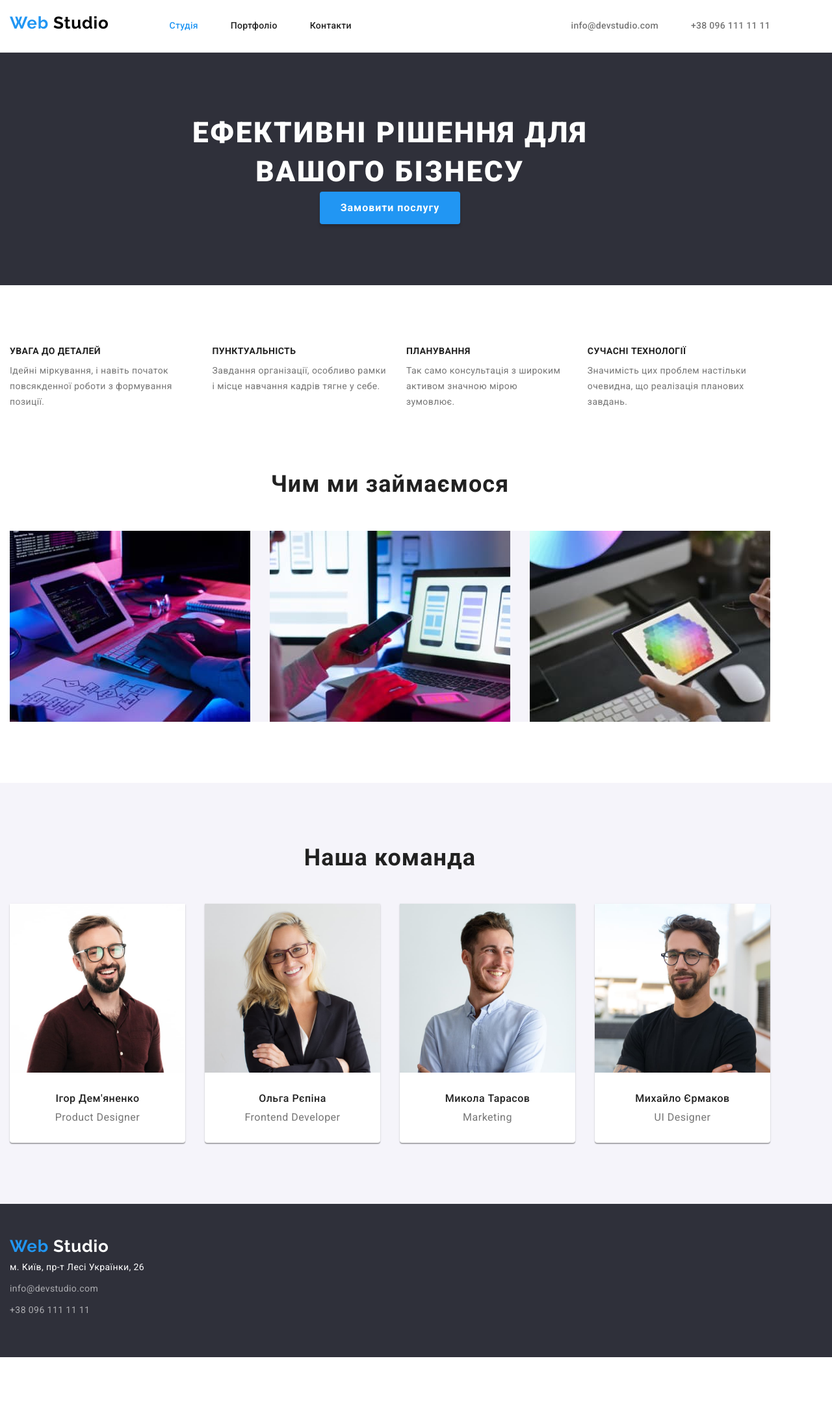
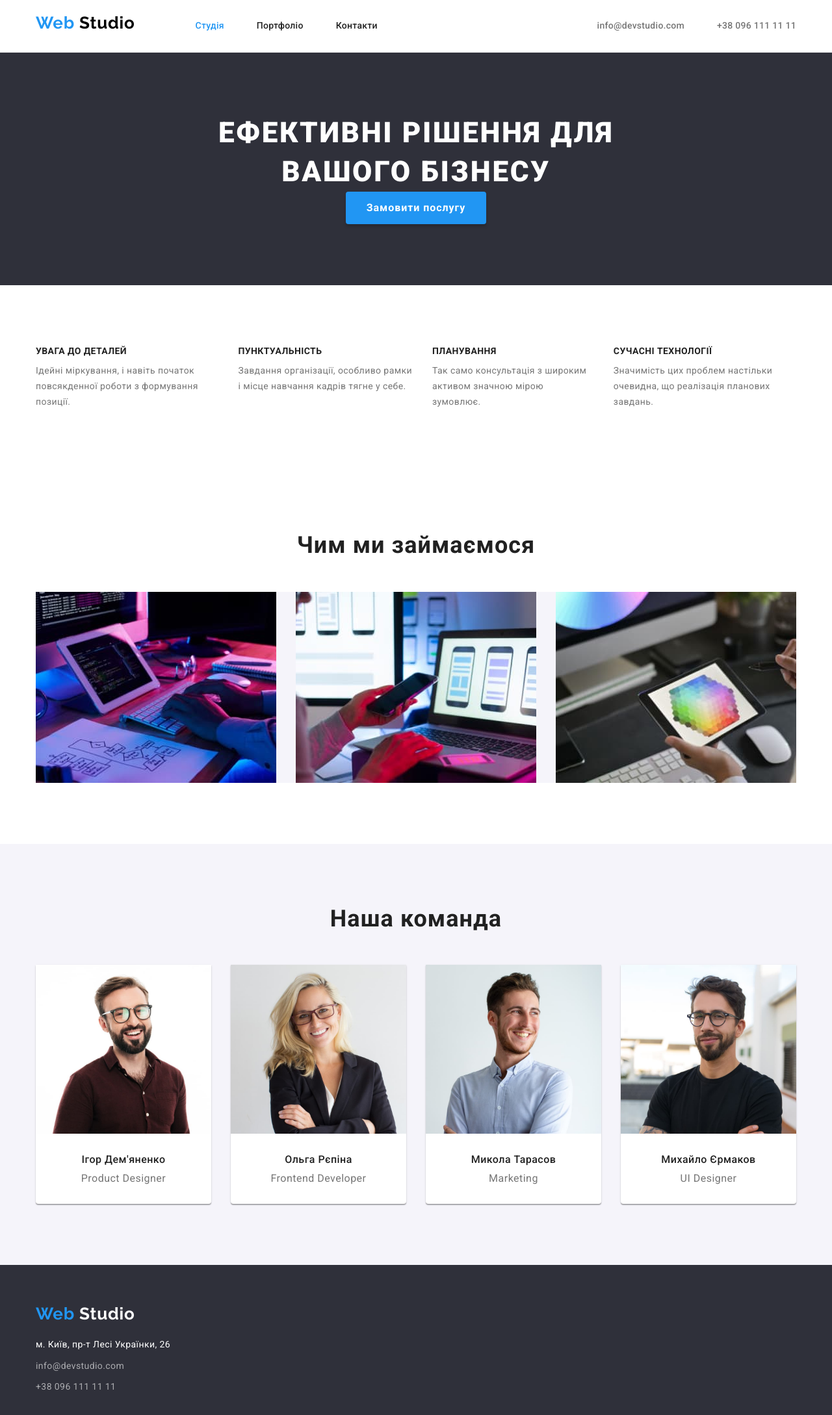
Before and after one commit to KhelenUkandu/goit-markup-hw-03, a plain HTML site: page index.html in a window 1280 px wide. Shown: the whole page at 65% size. Before the commit the page ends 2089 px from the top, so only its background shows below. Drawn offline with nearby package versions, Linux system fonts and the light colour scheme.

Commit message:
Правки

```diff
--- a/css/styles.css
+++ b/css/styles.css
@@ -45,13 +45,17 @@ body {
 	width: 1200px;
 	padding-left: 15px;
 	padding-right: 15px;
-	padding-top: 94px;
-	padding-bottom: 94px;
+	margin: 0 auto;
 
 }
 
+
+
 /* Header */
 .header {
+	padding-top: 0;
+	padding-bottom: 0;
+
 	border-style: solid;
 	border-color: #ECECEC;;
 	border-right-width: 0;
@@ -60,10 +64,7 @@ body {
 	border-bottom-width: 1px;
 
 }
-.container.header {
-	padding-top: 0;
-	padding-bottom: 0;
-}
+
 
 /* Logo */
 
@@ -78,7 +79,7 @@ body {
 
 	font-weight: 700;
 	font-size: 26px;
-	line-height: 1.19px;
+	line-height: 1.19;
 	letter-spacing: 0.03em;
 }
 
@@ -146,7 +147,9 @@ body {
 
 /* Hero */
 .hero {
-background-color: var(--second-bcg-color);
+	padding-top: 94px;
+	padding-bottom: 94px;
+	background-color: var(--second-bcg-color);
 }
 
 .hero-title {
@@ -182,6 +185,11 @@ background-color: var(--second-bcg-color);
 	letter-spacing: 0.06em;
 }
 /* Sections */
+
+.section {
+	padding-top: 94px;
+	padding-bottom: 94px;
+}
 
 .section-title {
 	margin-bottom: 50px;
@@ -270,6 +278,7 @@ border-radius: 0px 0px 4px 4px;
 .team {
 	display: flex;
 	gap: var(--indent);
+
 }
 
 .team-title {
@@ -293,11 +302,8 @@ border-radius: 0px 0px 4px 4px;
 
 /* Footer */
 
-.footer-bgc {
+.footer {
 	background-color: var(--second-bcg-color);
-}
-
-.container.footer {
 	padding-top: 60px;
 	padding-bottom: 60px;
 }
--- a/index.html
+++ b/index.html
@@ -19,8 +19,8 @@
 		<link rel="stylesheet" href="./css/styles.css" />
 	</head>
 	<body>
-		<header>
-			<div class="container header">
+		<header class="header">
+			<div class="container">
 				<nav class="nav">
 					<a href="./index.html" lang="en" class="logo-header logo">
 						<span class="logo-accent">Web</span>
@@ -97,41 +97,33 @@
 				<div class="container">
 					<h2 class="section-title">Наша команда</h2>
 					<ul class="team list">
-						<li>
-							<div class="team-block">
+						<li class="team-block">
 							<img class="img-team" src="./images/ihor.jpg" alt="Член команди Ігор" width="270" height="260" />
 							<h3 class="team-title">Ігор Дем'яненко</h3>
 							<p class="description">Product Designer</p>
-							</div>
 						</li>
-						<li>
-							<div class="team-block">
+						<li class="team-block">
 							<img class="img-team" src="./images/olga.jpg" alt="Член команди Ольга" width="270" height="260" />
 							<h3 class="team-title">Ольга Рєпіна</h3>
 							<p class="description">Frontend Developer</p>
-							</div>
 						</li>
-						<li>
-							<div class="team-block">
+						<li class="team-block">
 							<img class="img-team" src="./images/mykola.jpg" alt="Член команди Микола" width="270" height="260" />
 							<h3 class="team-title">Микола Тарасов</h3>
 							<p class="description">Marketing</p>
-							</div>
 						</li>
-						<li>
-							<div class="team-block">
+						<li class="team-block">
 							<img class="img-team" src="./images/mykhailo.jpg" alt="Член команди Михайло" width="270" height="260" />
 							<h3 class="team-title">Михайло Єрмаков</h3>
 							<p class="description">UI Designer</p>
-							</div>
 						</li>
 					</ul>
 				</div>
 			</section>
 		</main>
 
-		<footer class="footer-bgc">
-			<div class="container footer">
+		<footer class="footer">
+			<div class="container">
 				<a class="logo-footer logo" href="./index.html" lang="en">
 					<span class="logo-accent">Web</span>
 					Studio
```
Also changed, not shown: portfolio.html (+5 -5 lines). Lines whose indentation alone changed are shown as unchanged.
